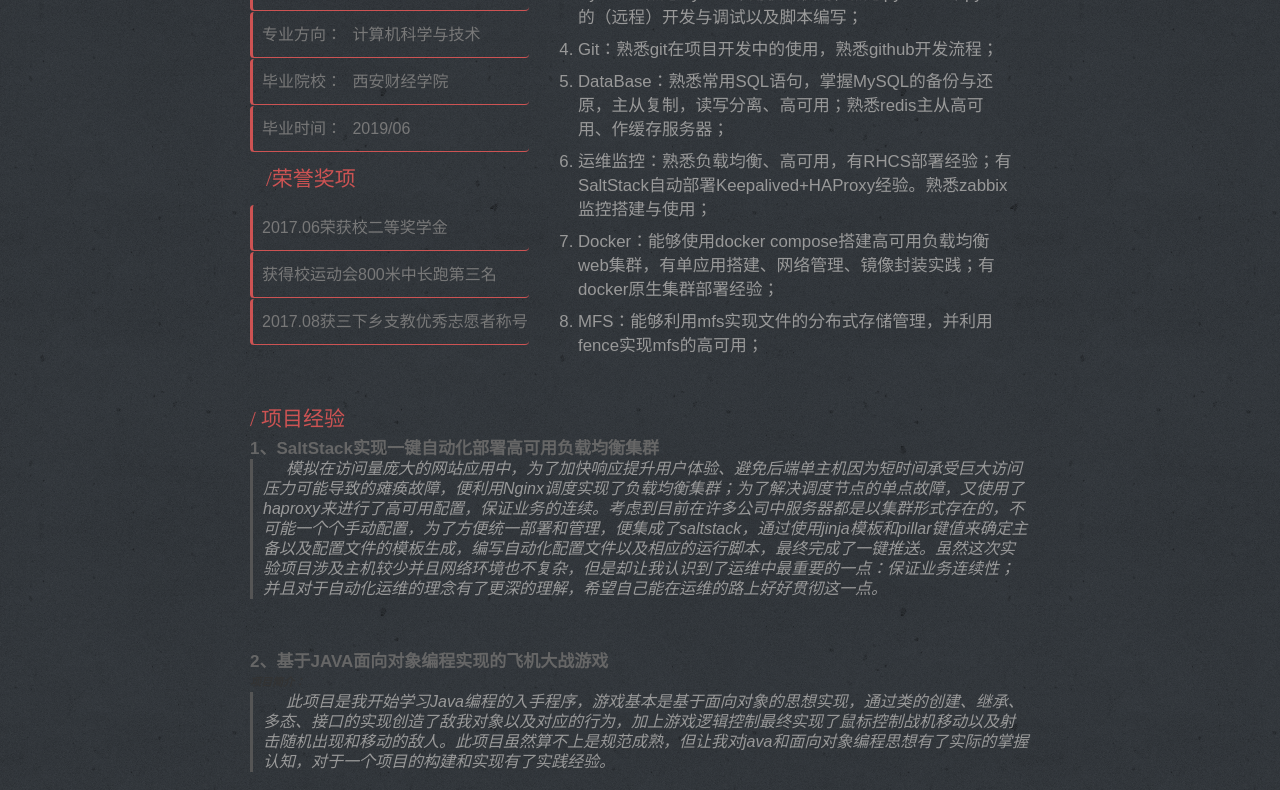
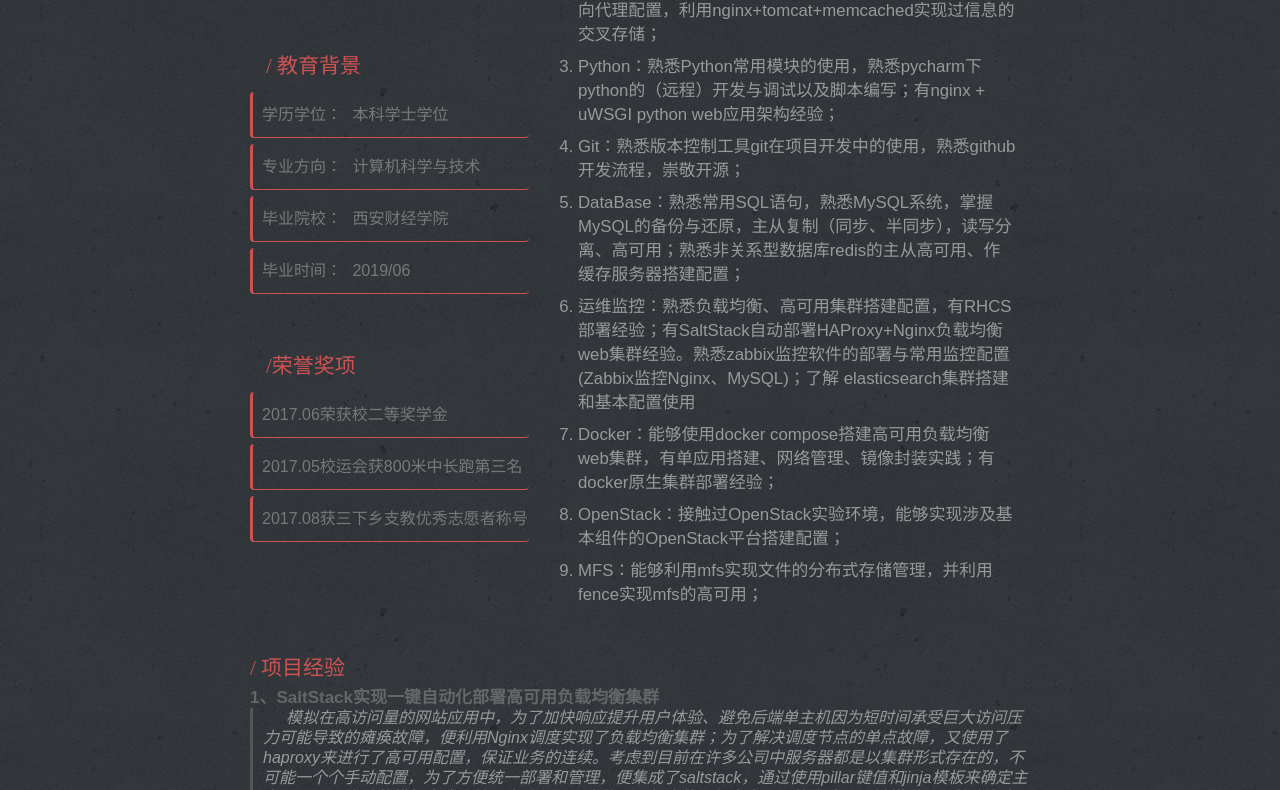
Before and after one commit to BayMaxNing/BayMaxNing.github.io, a plain HTML site: page index.html in a window 1280 px wide. Shown: the part 509-1299 px from the top of the page. Drawn offline with Linux system fonts and the light colour scheme.

Commit message:
resume modify

```diff
--- a/css/main.css
+++ b/css/main.css
@@ -55,7 +55,7 @@ header{
 
 	display:inline-block;
 	margin-left:5px;
-	margin-bottom:1px;
+	margin-bottom:6px;
 	width:276px;
 	height:45px;
 	/*border-right: 5px solid #e3e2e2;*/
--- a/index.html
+++ b/index.html
@@ -84,13 +84,15 @@ color:#23231c;
 </style><br>
 	<nav id="mainNav">
 		<br>
+		<br>
 		<h1>/ 联系方式</h1>
 			<ul class="tabs clearfix" style="margin-left:-61px">
 				<li class="active"><span class="fa fa-phone-square"></span><span class="text">18710391359</span></li>
 				<li class="active"><span class="fa fa-telegram"></span><span class="text">2672514623@qq.com</span></li>
 				<li class="active"><span class="fa fa-edit"></span><span class="text">blog.csdn.net/ningyuxuan123</span></li>
+				<li class="active"><span class="fa fa-github-alt"></span><span class="text">https://baymaxning.github.io</span></li>
 			</ul>
-
+			<br/><br/>
 			<h1>/ 教育背景</h1>
 			<ul class="tabs clearfix teach-language" style="margin-left:-61px">
 				<li class="active"><span class="item">学历学位：</span> <span class="content">本科学士学位</span></li>
@@ -99,11 +101,11 @@ color:#23231c;
 				<li class="active"><span class="item">毕业时间：</span> <span class="content">2019/06</span></li>
 
 			</ul>
-
+			<br/><br/>
 			<h1>/荣誉奖项 </h1>
 			<ul class="tabs clearfix teach-language" style="margin-left:-61px">
 				<li class="active"><span class="item">2017.06荣获校二等奖学金</span></li>
-				<li class="active"><span class="item">获得校运动会800米中长跑第三名</span></li>
+				<li class="active"><span class="item">2017.05校运会获800米中长跑第三名</span></li>
 				<li class="active"><span class="item">2017.08获三下乡支教优秀志愿者称号</span></li>
 			</ul>
 		</nav>
@@ -147,14 +149,14 @@ color:#23231c;
 <section id="introduction" class="clearfix" style="margin-top:-21px">
 				<h1>/ 求职意向</h1>
 				<p style="font-size:1.4em;font-weight:bold;margin-top:20px" class="pline">目标职能：运维工程师</p>
-				<!-- <p class="pline">当前状态：大四在校生</p> -->
+				<p class="pline">当前状态：本科在读</p>
 				</section>
 				<!-- End introduction -->
 			<!-- Introduction -->
 			<section id="introduction" class="clearfix">
 				<h1>/ 自我认知</h1>
 				<p style="text-indent:23px;margin-top:20px">兼备持续的自主学习和抗压能力，自我约束能力强，对待学习严谨认真；计算机专业出身，热爱技术，对专业方向上计算机相关知识掌握较好；学习之余喜欢舞蹈、音乐、爬山， 无论做人做事，秉承着绝不轻言放弃的态度。</p>
-				</section>
+			</section>
 				<!-- End introduction -->
 
 				<!-- Skills
@@ -191,14 +193,15 @@ margin-top:8px;
 						<h1>/ 技能概述</h1>
 
 						<ol id="techlist" style="margin-top:20px">
-<li>Linux：熟悉Redhat系统以及常用Linux命令；熟悉Linux shell环境，能够编写shell脚本实现服务的自动配置，熟悉运用gawk、sed等脚本辅助工具；掌握常用服务配置（日志转储、DHCP、NFS、VSFTP等）；</li>
+<li>Linux：熟悉Redhat/Centos系统以及常用Linux命令、用户和文件管理；熟悉Linux shell环境，能够编写shell脚本实现服务的自动配置，熟悉运用gawk、sed等脚本辅助工具操作文件；掌握常用服务配置（日志转储、高级网络配置、DHCP、DNS、NFS、FTP/VSFTP等）；</li>
 <li>Nginx:
-通过nginx实现web搭建、负载均衡、反向代理，利用nginx+tomcat+memcached实现信息的交叉存储；</li>
-<li>Python：熟悉Python常用模块使用，熟悉pycharm下python的（远程）开发与调试以及脚本编写；</li>
-<li>Git：熟悉git在项目开发中的使用，熟悉github开发流程；</li>
-<li>DataBase：熟悉常用SQL语句，掌握MySQL的备份与还原，主从复制，读写分离、高可用；熟悉redis主从高可用、作缓存服务器；</li>
-<li>运维监控：熟悉负载均衡、高可用，有RHCS部署经验；有SaltStack自动部署Keepalived+HAProxy经验。熟悉zabbix监控搭建与使用；</li>
+能够通过nginx实现web应用搭建、负载均衡以及反向代理配置，利用nginx+tomcat+memcached实现过信息的交叉存储；</li>
+<li>Python：熟悉Python常用模块的使用，熟悉pycharm下python的（远程）开发与调试以及脚本编写；有nginx + uWSGI python web应用架构经验；</li>
+<li>Git：熟悉版本控制工具git在项目开发中的使用，熟悉github开发流程，崇敬开源；</li>
+<li>DataBase：熟悉常用SQL语句，熟悉MySQL系统，掌握MySQL的备份与还原，主从复制（同步、半同步），读写分离、高可用；熟悉非关系型数据库redis的主从高可用、作缓存服务器搭建配置；</li>
+<li>运维监控：熟悉负载均衡、高可用集群搭建配置，有RHCS部署经验；有SaltStack自动部署HAProxy+Nginx负载均衡web集群经验。熟悉zabbix监控软件的部署与常用监控配置(Zabbix监控Nginx、MySQL)；了解 elasticsearch集群搭建和基本配置使用</li>
 <li>Docker：能够使用docker compose搭建高可用负载均衡web集群，有单应用搭建、网络管理、镜像封装实践；有docker原生集群部署经验；</li>
+<li>OpenStack：接触过OpenStack实验环境，能够实现涉及基本组件的OpenStack平台搭建配置；</li>
 <li>MFS：能够利用mfs实现文件的分布式存储管理，并利用fence实现mfs的高可用；</li>
 </ol>
 
@@ -237,7 +240,7 @@ margin-top:8px;
 										<h4>1、SaltStack实现一键自动化部署高可用负载均衡集群
 									</h4>
 <blockquote class="style2">
-模拟在访问量庞大的网站应用中，为了加快响应提升用户体验、避免后端单主机因为短时间承受巨大访问压力可能导致的瘫痪故障，便利用Nginx调度实现了负载均衡集群；为了解决调度节点的单点故障，又使用了haproxy来进行了高可用配置，保证业务的连续。考虑到目前在许多公司中服务器都是以集群形式存在的，不可能一个个手动配置，为了方便统一部署和管理，便集成了saltstack，通过使用jinja模板和pillar键值来确定主备以及配置文件的模板生成，编写自动化配置文件以及相应的运行脚本，最终完成了一键推送。虽然这次实验项目涉及主机较少并且网络环境也不复杂，但是却让我认识到了运维中最重要的一点：保证业务连续性；并且对于自动化运维的理念有了更深的理解，希望自己能在运维的路上好好贯彻这一点。
+模拟在高访问量的网站应用中，为了加快响应提升用户体验、避免后端单主机因为短时间承受巨大访问压力可能导致的瘫痪故障，便利用Nginx调度实现了负载均衡集群；为了解决调度节点的单点故障，又使用了haproxy来进行了高可用配置，保证业务的连续。考虑到目前在许多公司中服务器都是以集群形式存在的，不可能一个个手动配置，为了方便统一部署和管理，便集成了saltstack，通过使用pillar键值和jinja模板来确定主备以及配置文件的模板生成，编写自动化配置文件以及相应的运行脚本，最终完成了一键推送。虽然这次实验项目涉及主机较少并且网络环境也不复杂，但是却让我认识到了运维中最重要的一点：保证业务连续性；并且对于自动化运维的理念有了更深的理解，希望自己能在运维的路上好好贯彻这一点。
 </blockquote>
 
 								</hgroup>
```
